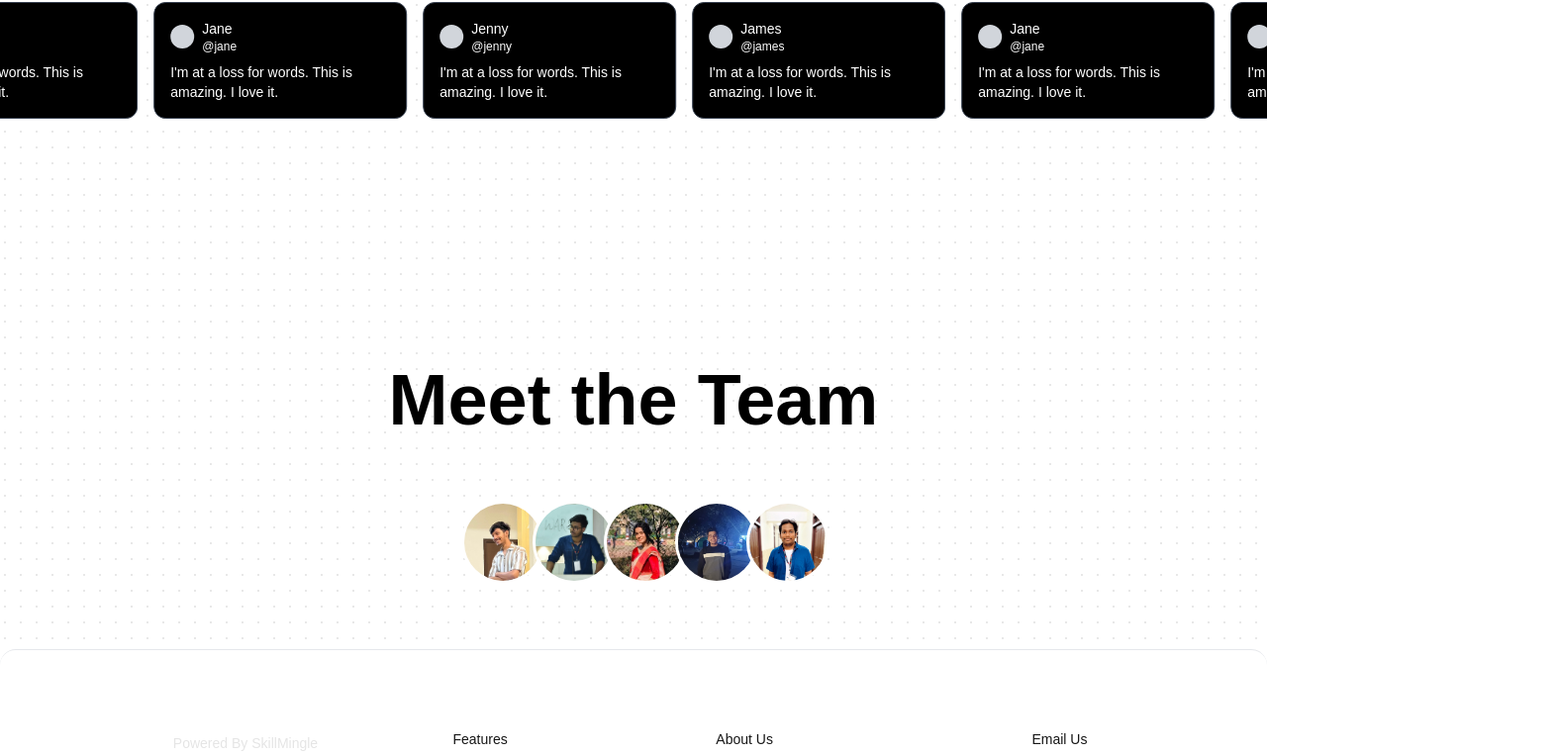
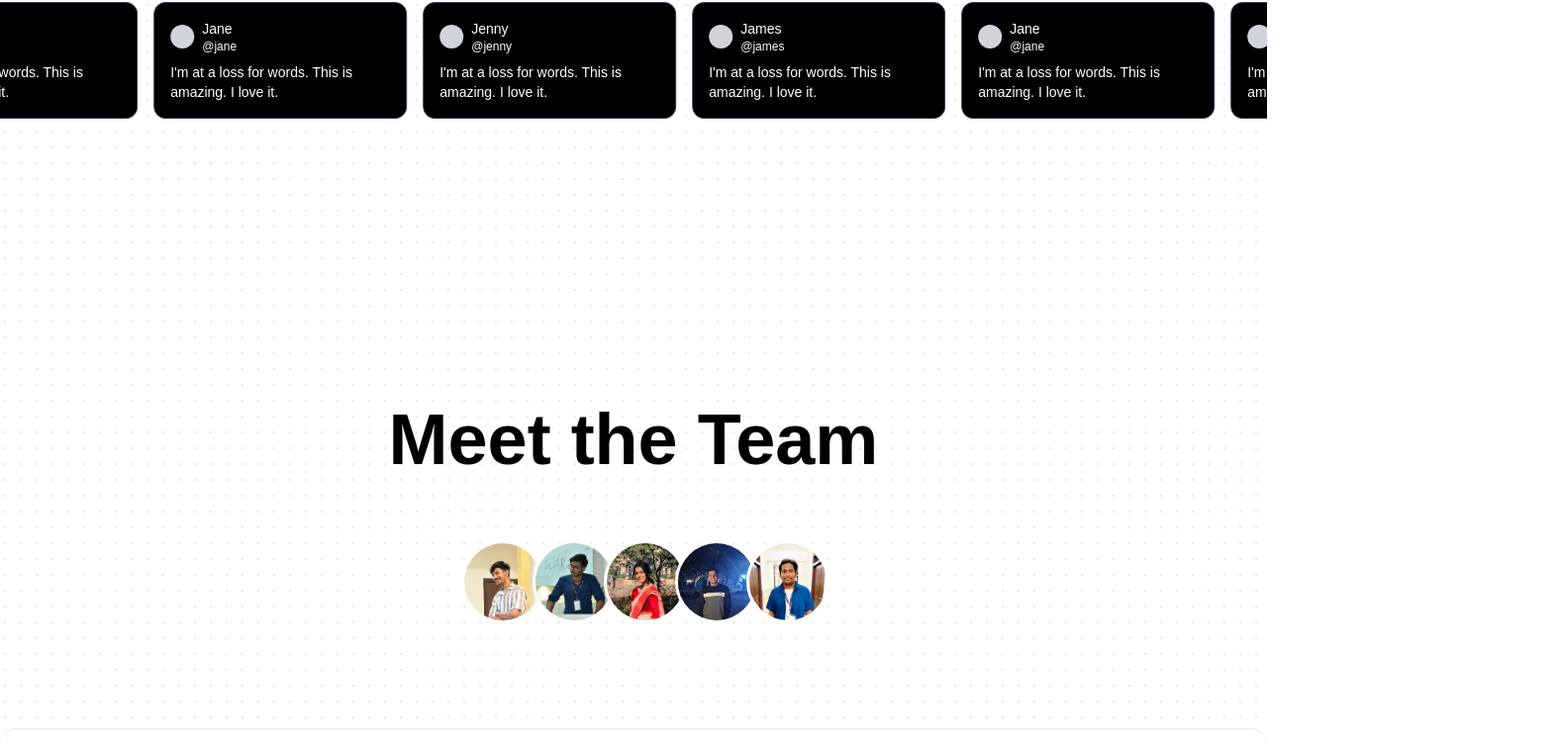
Before and after one commit to priyamaggarwal18/skillmingle, a Next.js app: page / in a window 1280 px wide. Shown: the part 1760-2523 px from the top of the page at 99% size, 1576 px wide, since content can reach past the window. Built offline with nearby package versions, Linux system fonts and the light colour scheme.

Commit message:
updated scrollbar

```diff
--- a/app/globals.css
+++ b/app/globals.css
@@ -23,6 +23,23 @@ body {
 
 html {
   scroll-behavior: smooth;
+}
+
+::-webkit-scrollbar {
+  width: 12px; /* Width of the scrollbar */
+}
+
+::-webkit-scrollbar-track {
+  background: #f1f1f1; /* Track color */
+}
+
+::-webkit-scrollbar-thumb {
+  background: #888; /* Scrollbar handle color */
+  border-radius: 10px; /* Rounded corners for handle */
+}
+
+::-webkit-scrollbar-thumb:hover {
+  background: #555; /* Darker handle on hover */
 }
 
 /* Marquee left-to-right (rightward scroll) */
--- a/src/components/DotBackgroundDemo.tsx
+++ b/src/components/DotBackgroundDemo.tsx
@@ -118,7 +118,7 @@ export function DotBackgroundDemo() {
 
         {/* Meet the Team Section */}
         <section className="w-full h-full my-20">
-          <div id="team" className="max-w-6xl mx-auto px-4 text-center">
+          <div id="team" className="max-w-7xl mx-auto  my-10 px-4 text-center">
             <h2 className="text-7xl font-bold mb-20">Meet the Team</h2>
             <div className="flex flex-wrap justify-center gap-2 scale-150">
               {people.map((person) => (
```
